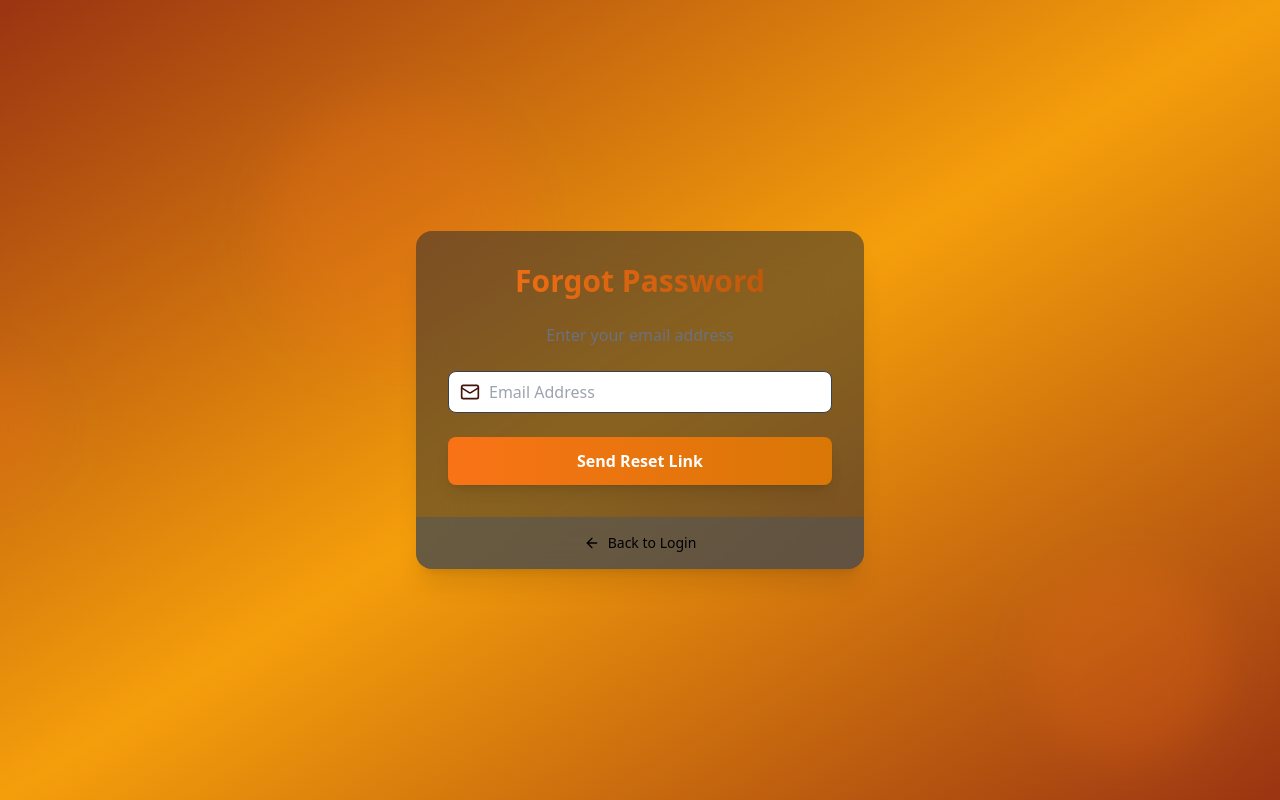
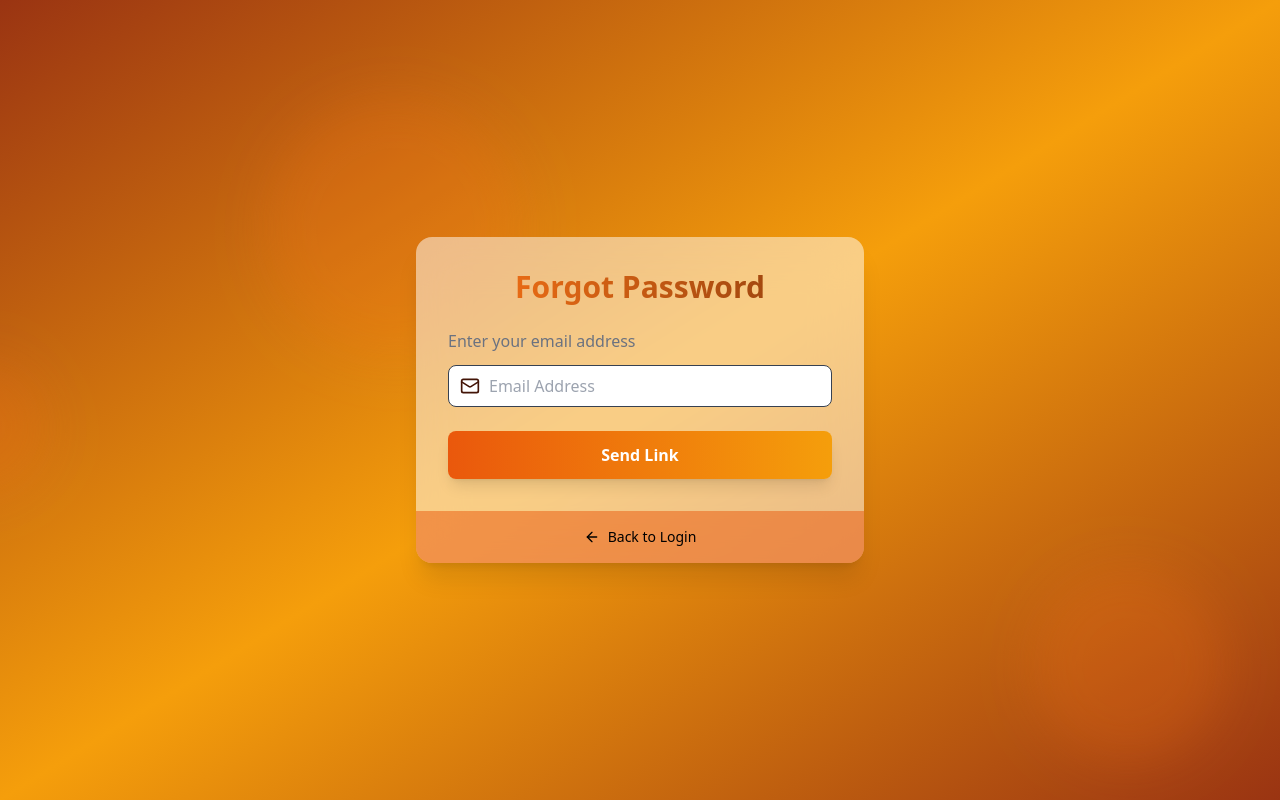
Before and after one commit to aimal1amiri/Authentication, a React (Vite) app in the folder front-end/: page /forgot-password in a window 1280 px wide. Built offline with nearby package versions, Linux system fonts and the light colour scheme; no server answers.

Commit message:
designing

```diff
--- a/front-end/src/App.jsx
+++ b/front-end/src/App.jsx
@@ -10,6 +10,7 @@ import { useEffect } from "react";
 import HomePage from "./pages/HomePage.jsx";
 import LoadingSpinner from "./components/LoadingSpinner.jsx";
 import ForgotPasswordPage from "./pages/ForgotPasswordPage.jsx";
+import ResetPasswordPage from "./pages/ResetPasswordPage.jsx";
 
 //protecting the routes that requires authurized users only
 
@@ -78,6 +79,8 @@ function App() {
       <Route path='/forgot-password' element={<RedirectAuthenticatedUser>
         <ForgotPasswordPage />
       </RedirectAuthenticatedUser>} />
+
+      <Route path='/reset-password/:token' element={<RedirectAuthenticatedUser><ResetPasswordPage /></RedirectAuthenticatedUser>} />
       </Routes>
 
       <Toaster/>
--- a/front-end/src/pages/ForgotPasswordPage.jsx
+++ b/front-end/src/pages/ForgotPasswordPage.jsx
@@ -12,9 +12,12 @@ const ForgotPasswordPage = () => {
     const [email, setEmail] = useState('');
     const [isSubmitted, setIsSubmitted]= useState(false);
 
-    const {isLoading, forgetPassword} = useAuthenticationStore();
+    const {isLoading, forgotPassword} = useAuthenticationStore();
 
     const handleSubmit = async(e) => {
+        e.preventDefault();
+        await forgotPassword(email)
+        setIsSubmitted(true);
 
     }
 
@@ -23,14 +26,14 @@ const ForgotPasswordPage = () => {
     initial={{opacity:0, y:20}}
     animate={{opacity:1, y:0}}
     transition={{duration:0.5}}
-    className='max-w-md w-full bg-gray-800 bg-opacity-50 backdrop-filter backdrop-blur-xl rounded-2xl shadow-xl overflow-hidden'>
+    className='max-w-md w-full bg-white bg-opacity-50 backdrop-filter backdrop-blur-xl rounded-2xl shadow-xl overflow-hidden'>
         <div className='p-8'>
-            <h2 className='text-3xl font-bold mb-6 text-center bg-gradient-to-r from-orange-500 to-amber-700 text-transparent bg-clip-text'>
+            <h2 className='text-3xl font-bold mb-6 text-center bg-gradient-to-r from-orange-500 to-amber-800 text-transparent bg-clip-text'>
                 Forgot Password
             </h2>
             {!isSubmitted ? (
                 <form onSubmit={handleSubmit}>
-                    <p className='text-gray-500 mb-6 text-center'>
+                    <p className='text-gray-500 mb-3 text-left'>
                         Enter your email address
                     </p>
 
@@ -46,9 +49,9 @@ const ForgotPasswordPage = () => {
                     <motion.button
                     whileHover={{scale:1.02}}
                     whileTap={{scale:0.98}}
-                    className='w-full py-3 bg-gradient-to-r from-orange-500 to-amber-600 text-white font-bold rounded-lg shadow-lg hover:from-amber-700 hover:to-orange-500 focus:outline-none focus:ring-2 focus:ring-orange-500 focus:ring-offset-2 focus:ring-offset-gray-900 transition duration-200 '
+                    className='w-full py-3 bg-gradient-to-r from-orange-600 to-amber-500 text-white font-bold rounded-lg shadow-lg hover:from-orange-500 hover:to-amber-500 focus:outline-none focus:ring-2 focus:ring-orange-500 focus:ring-offset-2 focus:ring-offset-gray-900 transition duration-200 '
                     type='submit'>
-                        {isLoading ? <Loader className='size-6 animate-spin mx-auto' /> : "Send Reset Link"}
+                        {isLoading ? <Loader className='size-6 animate-spin mx-auto' /> : "Send Link"}
                     </motion.button>
                 </form>
             ) : (
@@ -62,7 +65,7 @@ const ForgotPasswordPage = () => {
 
                     </motion.div>
 
-                    <p className='text-gray-300 mb-6'>
+                    <p className='text-gray-600 mb-6'>
                         You will recieve an email for {email}, if it exists
                     </p>
 
@@ -70,7 +73,7 @@ const ForgotPasswordPage = () => {
             )}
         </div>
 
-        <div className='px-8 py-4 bg-gray-600 bg-opacity-50 flex justify-center'>
+        <div className='px-8 py-4 bg-orange-600 bg-opacity-50 flex justify-center'>
             <Link to={"/login"} className='text-sm text-black hover:underline flex items-center'>
             <ArrowLeft className='h-4 w-4 mr-2 '/> Back to Login
             </Link>
--- /dev/null
+++ b/front-end/src/pages/ResetPasswordPage.jsx
@@ -0,0 +1,34 @@
+import React, { useState } from 'react'
+import {motion} from "framer-motion";
+import { useAuthenticationStore } from '../store/authentication-Store';
+import { Navigate, useNavigate, useParams } from 'react-router-dom';
+
+const ResetPasswordPage = () => {
+    const [password, setPassword]=useState("")
+    const [confirmPassword, setConfirmPassword] = useState("")
+    const {resetPassword, error, isLoading, message}=useAuthenticationStore();
+
+    //this one is taking the token from url
+    const {token}=useParams();
+    const navigate = useNavigate();
+
+  return (
+    <motion.div
+    initial={{opacity:0,y:20}}
+    animate={{opacity:1, y:0}}
+    transition={{duration:0.5}}
+    className='max-w-md w-full bg-white bg-opacity-50 backdrop-filter backdrop-blur-xl rounded-2xl shadow-xl overflow-hidden'
+    >
+        <div className='p-8'>
+            <h2 className='text-3xl font-bold mb-6 text-center bg-gradient-to-r from-orange-400 to-amber-500 text-transparent bg-clip-text'>
+                Reset Password
+            </h2>
+            {error && <p className='text-red-500 text-sm mb-4'>{error}</p>}
+            {message && <p className='text-green-500 text-sm mb-4'>{message}</p>}
+        </div>
+
+    </motion.div>
+  )
+}
+
+export default ResetPasswordPage
```
